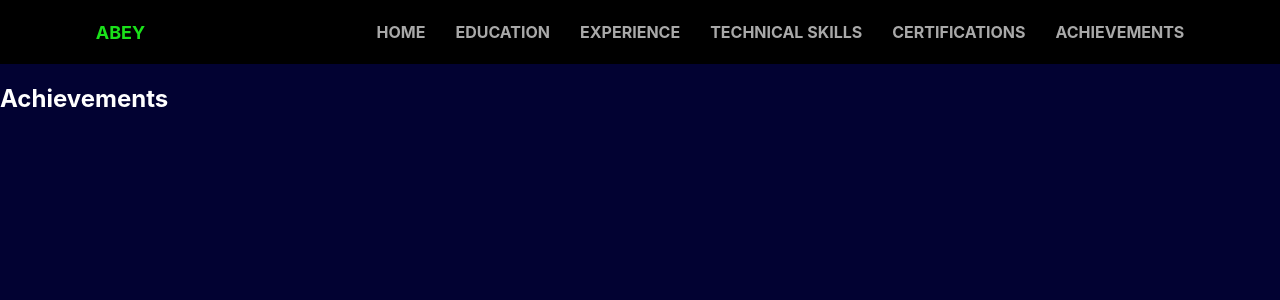
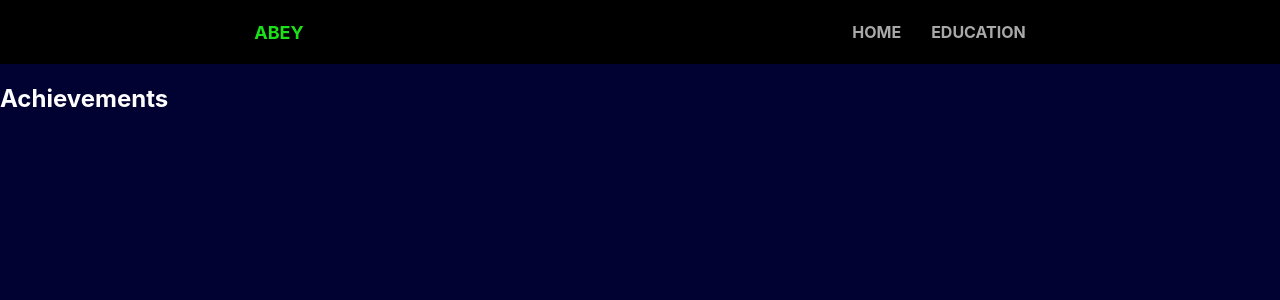
Before and after one commit to abeyrajan7/abey-portfolio, a React (Create React App) app: page /achievements in a window 1280 px wide. Shown: the top 300 px of the page. Built offline with nearby package versions, Linux system fonts and the light colour scheme.

Commit message:
Changes-back

```diff
--- a/src/Components/NavBar.js
+++ b/src/Components/NavBar.js
@@ -21,17 +21,17 @@ const NavBar = () => {
         :setToggleIcon("nav__toggler")
     };
     return(
+      <div style={{height: "100vh"}}>
         <Router>
-        <div style={{height: "100vh"}}>
           <nav className="nav">
               <li><Link  className="nav_link,\ nav__brand" to="#">ABeY</Link></li>
               <ul className={active}>
                 <li className='nav__item'><Link className="nav_link"  to="/">Home</Link></li>
                 <li className='nav__item'><Link className="nav_link"  to="/education">Education</Link></li>
-                <li className='nav__item'><Link className="nav_link"  to="/experience">Experience</Link></li>
+                {/* <li className='nav__item'><Link className="nav_link"  to="/experience">Experience</Link></li>
                 <li className='nav__item'><Link className="nav_link"  to="/technical-skills">Technical Skills</Link></li>
                 <li className='nav__item'><Link className="nav_link"  to="/certifications">Certifications</Link></li>
-                <li className='nav__item'><Link className="nav_link"  to="/achievements">Achievements</Link></li>
+                <li className='nav__item'><Link className="nav_link"  to="/achievements">Achievements</Link></li> */}
               </ul>
               <div onClick={navToggle} className={toggleIcon}>
                 <div className='line1'></div>
@@ -48,8 +48,9 @@ const NavBar = () => {
             <Route path="/certifications" element={<Certifications/>} />
             <Route path="/achievements" element={<Achievements/>} />
           </Routes>
+        </Router>
       </div>
-    </Router>
+
     );
 
 }
```
Lines whose indentation alone changed are shown as unchanged.
